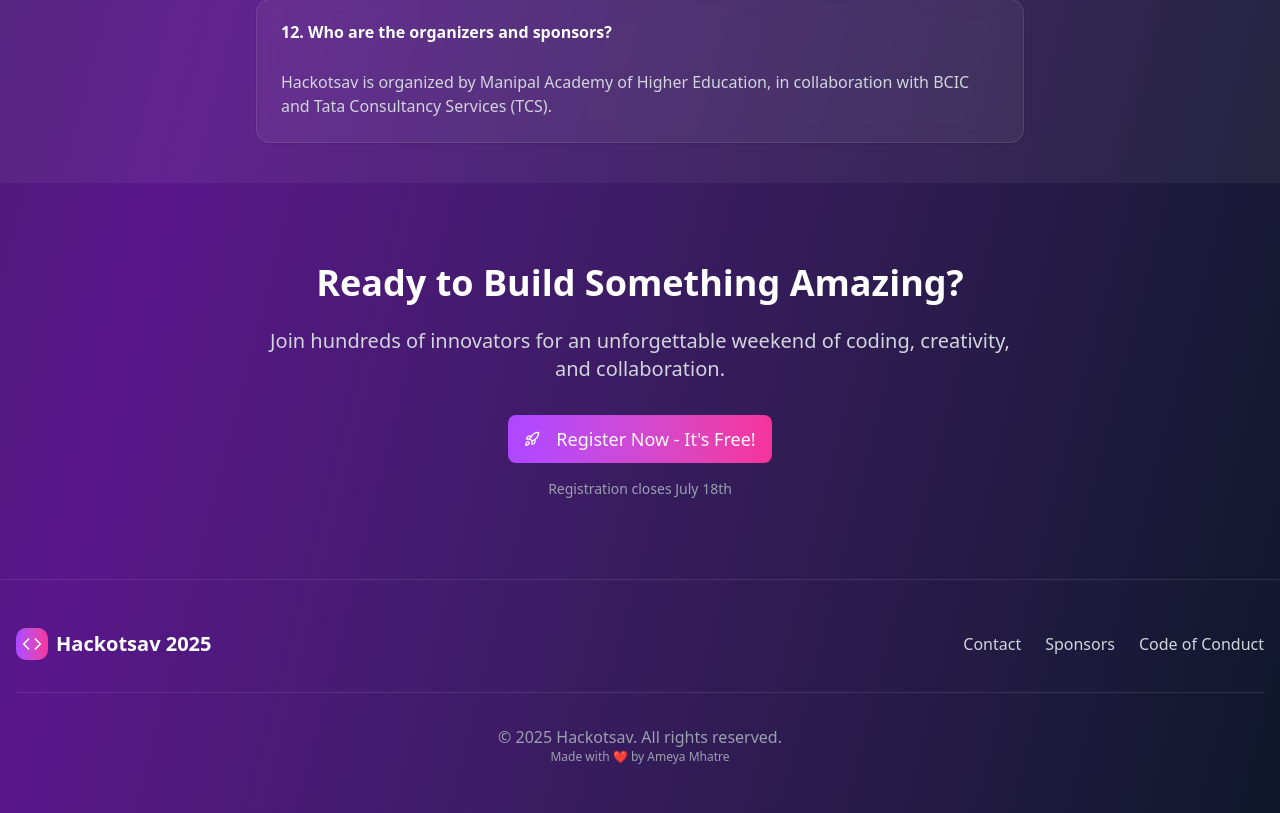
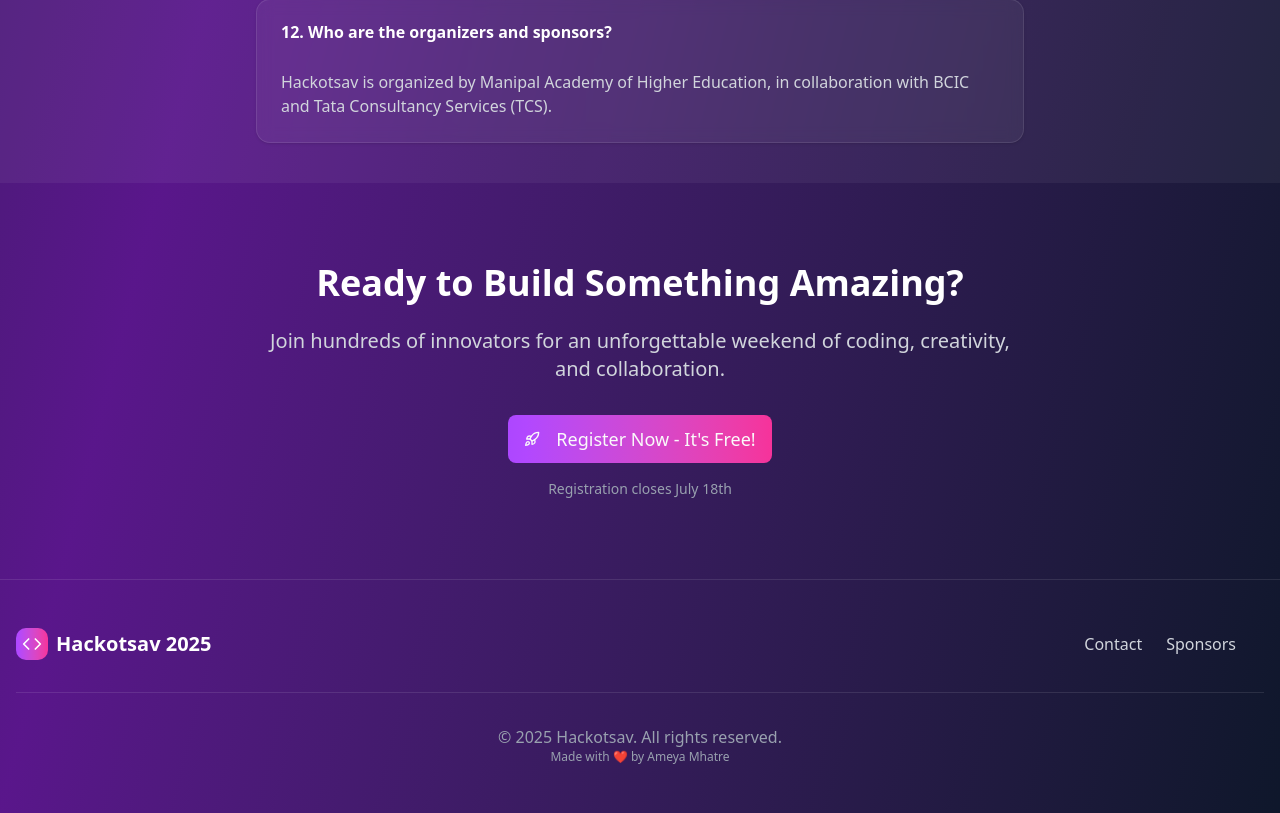
Before and after one commit to AmeyaMprojects/hackathon, a Next.js app: page / in a window 1280 px wide. Shown: the part 4231-5044 px from the top of the page. Built offline with nearby package versions, Linux system fonts and the light colour scheme.

Commit message:
margin r -7

```diff
--- a/hackathon-page.tsx
+++ b/hackathon-page.tsx
@@ -399,16 +399,14 @@ export default function HackathonPage() {
               </div>
               <span className="text-xl font-bold text-white">Hackotsav 2025</span>
             </div>
-            <div className="flex space-x-6 text-gray-300">
+            <div className="flex space-x-6 text-gray-300 mr-7">
               <Link href="#" className="hover:text-white transition-colors">
                 Contact
               </Link>
               <Link href="#prizes" className="hover:text-white transition-colors">
                 Sponsors
               </Link>
-              <Link href="#" className="hover:text-white transition-colors">
-                Code of Conduct
-              </Link>
+
             </div>
           </div>
           <div className="border-t border-white/10 mt-8 pt-8 text-center text-gray-400">
```
